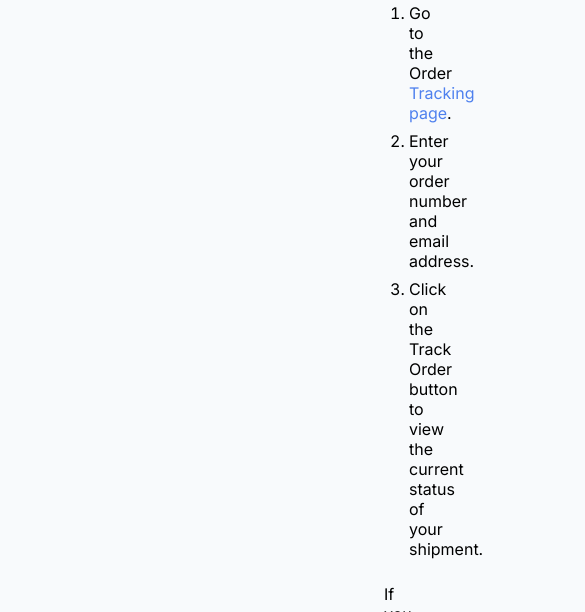
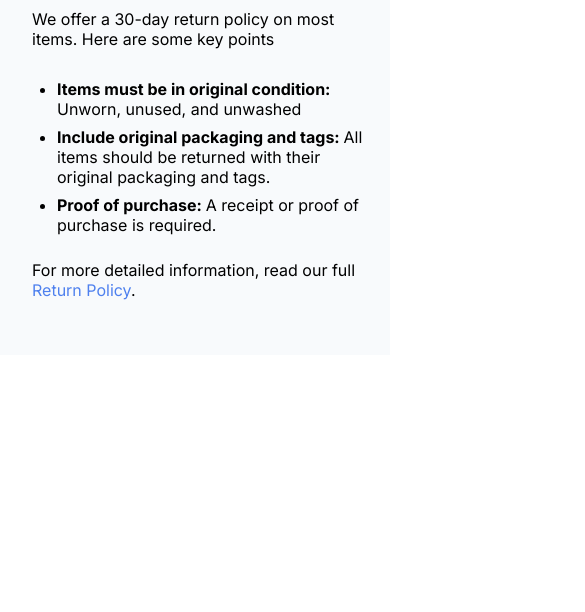
Before and after one commit to Vetal-Koz/devchallenges_simple_FAQ, a plain HTML site: page index.html in a window 390 px wide. Shown: the part 699-1311 px from the top of the page, 585 px wide, since content can reach past the window. After the commit the page ends 1054 px from the top, so only its background shows below. Drawn offline with Linux system fonts and the light colour scheme.

Commit message:
add media query

```diff
--- a/assests/main.css
+++ b/assests/main.css
@@ -61,3 +61,17 @@ li {
 .meaning {
     font-weight: 400;
 }
+
+@media screen and (max-width: 1025px) {
+    .questions {
+        padding-left: 12rem;
+        padding-right: 10rem;
+    }
+}
+
+@media screen and (max-width: 641px) {
+    .questions {
+        padding-left: 2rem;
+        padding-right: 1.5rem;
+    }
+}
```
